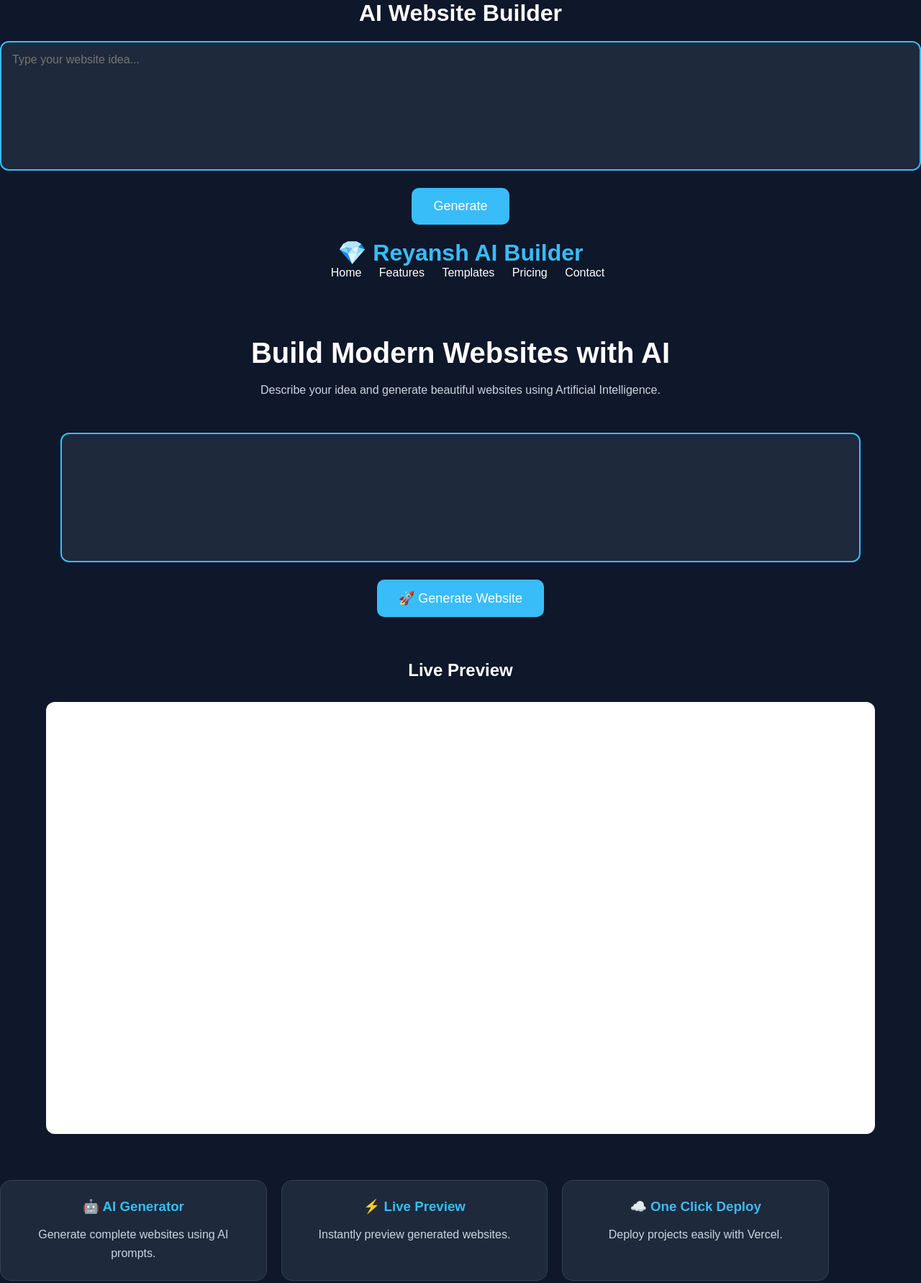
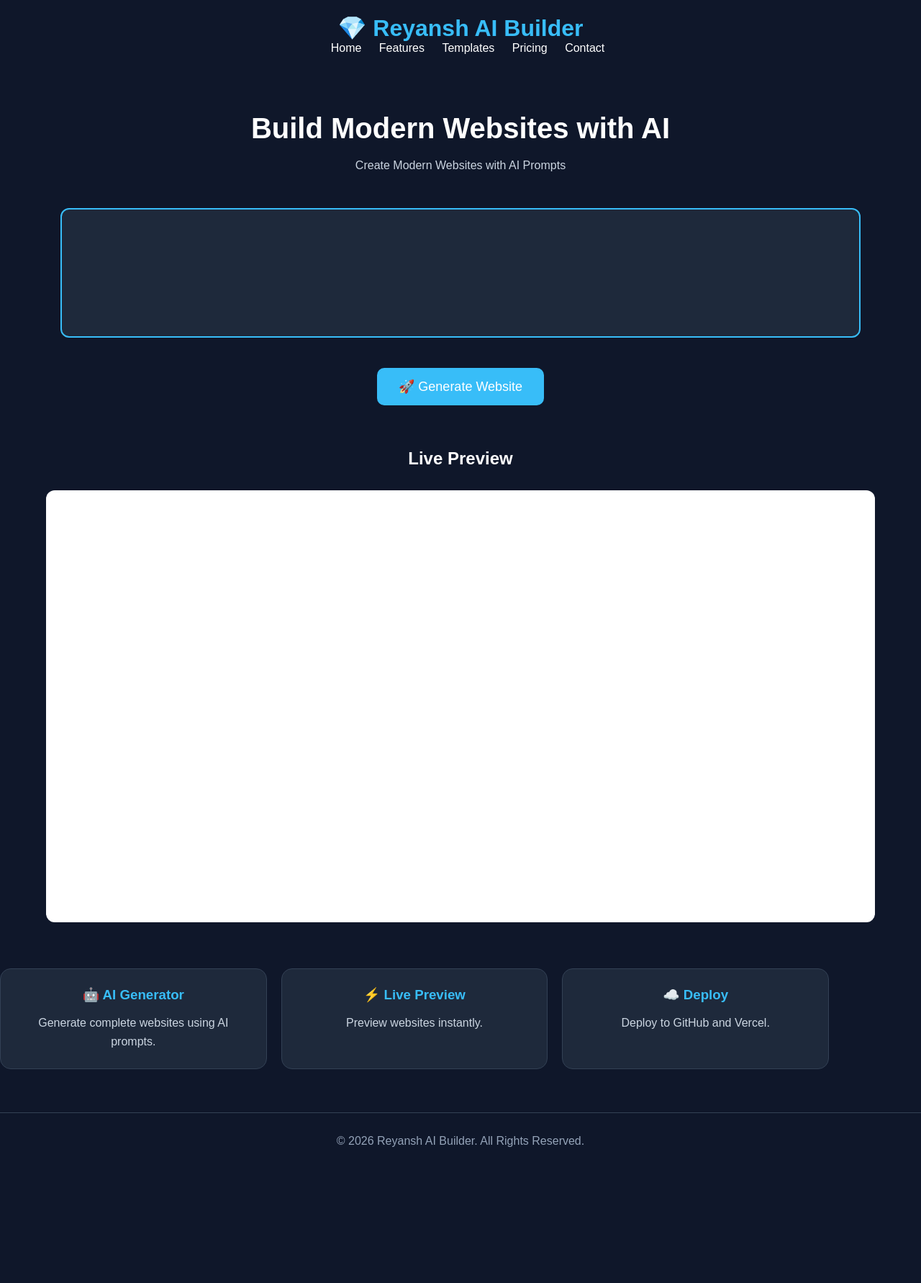
Before and after one commit to wabsit/Reyansh-AI-Builder, a website: page index.html in a window 1280 px wide. Shown: the top 1782 px of the page at 72% size. After the commit the page ends 1624 px from the top, so only its background shows below. Drawn offline with Linux system fonts and the light colour scheme.

Commit message:
index.html

```diff
--- a/index.html
+++ b/index.html
@@ -1,28 +1,17 @@
 <!DOCTYPE html>
-<html>
+<html lang="en">
 <head>
-  <title>AI Website Builder</title>
+    <meta charset="UTF-8">
+    <meta name="viewport" content="width=device-width, initial-scale=1.0">
+    <title>💎 Reyansh AI Builder</title>
     <link rel="stylesheet" href="style.css">
 </head>
 <body>
 
-<h1>AI Website Builder</h1>
-
-<textarea id="prompt" placeholder="Type your website idea..."></textarea>
-<button onclick="generate()">Generate</button>
-
-<div id="output"></div>
-
-<script src="script.js"></script>
-</body>
-</html>
-<!-- ==========================
-     Header
-========================== -->
-
-<header>
+<header class="header">
     <div class="container">
         <h1>💎 Reyansh AI Builder</h1>
+
         <nav>
             <a href="#">Home</a>
             <a href="#">Features</a>
@@ -33,41 +22,36 @@
     </div>
 </header>
 
-<!-- ==========================
-     Hero Section
-========================== -->
+<section class="hero container">
 
-<section class="hero container">
     <h2>Build Modern Websites with AI</h2>
 
-  <p>
-    Describe your idea and generate beautiful websites
-    using Artificial Intelligence.
-  </p>
+    <p>Create Modern Websites with AI Prompts</p>
 
     <textarea
         id="prompt"
         placeholder="Example: Create a modern e-commerce website">
     </textarea>
 
+    <br><br>
+
     <button onclick="generate()">
         🚀 Generate Website
     </button>
+
 </section>
 
-<!-- ==========================
-     Preview
-========================== -->
+<section class="container">
 
-<section class="container">
     <h2>Live Preview</h2>
 
-  <iframe id="preview"></iframe>
+    <iframe
+        id="preview"
+        width="100%"
+        height="600">
+    </iframe>
+
 </section>
-
-<!-- ==========================
-     Features
-========================== -->
 
 <section class="features container">
 
@@ -78,18 +62,23 @@
 
     <div class="card">
         <h3>⚡ Live Preview</h3>
-    <p>Instantly preview generated websites.</p>
+        <p>Preview websites instantly.</p>
     </div>
 
     <div class="card">
-    <h3>☁️ One Click Deploy</h3>
-    <p>Deploy projects easily with Vercel.</p>
+        <h3>☁️ Deploy</h3>
+        <p>Deploy to GitHub and Vercel.</p>
     </div>
 
 </section>
 
 <footer>
+
     <p>© 2026 Reyansh AI Builder. All Rights Reserved.</p>
+
 </footer>
 
 <script src="script.js"></script>
+
+</body>
+</html>
```
Lines whose indentation alone changed are shown as unchanged.
